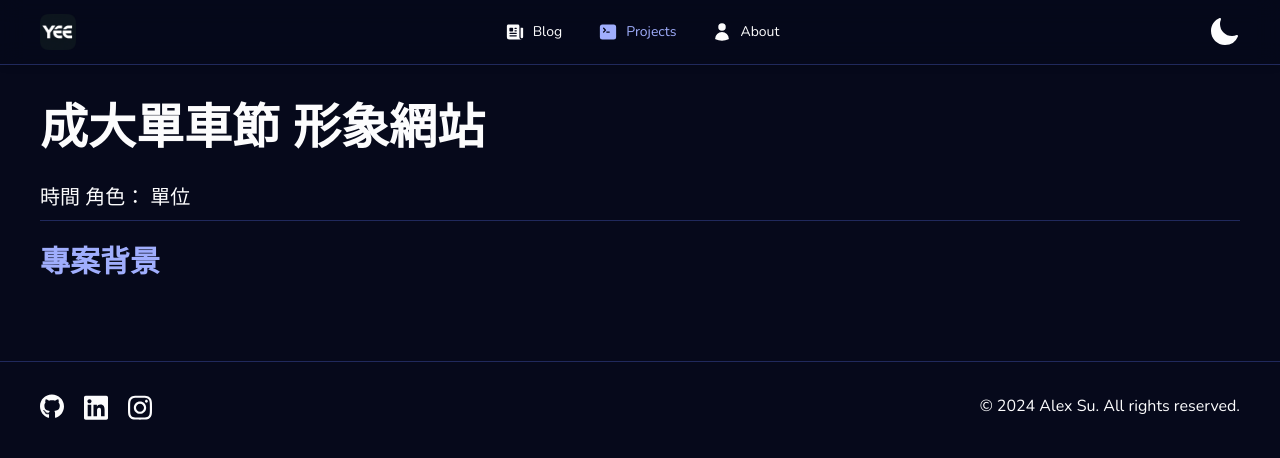
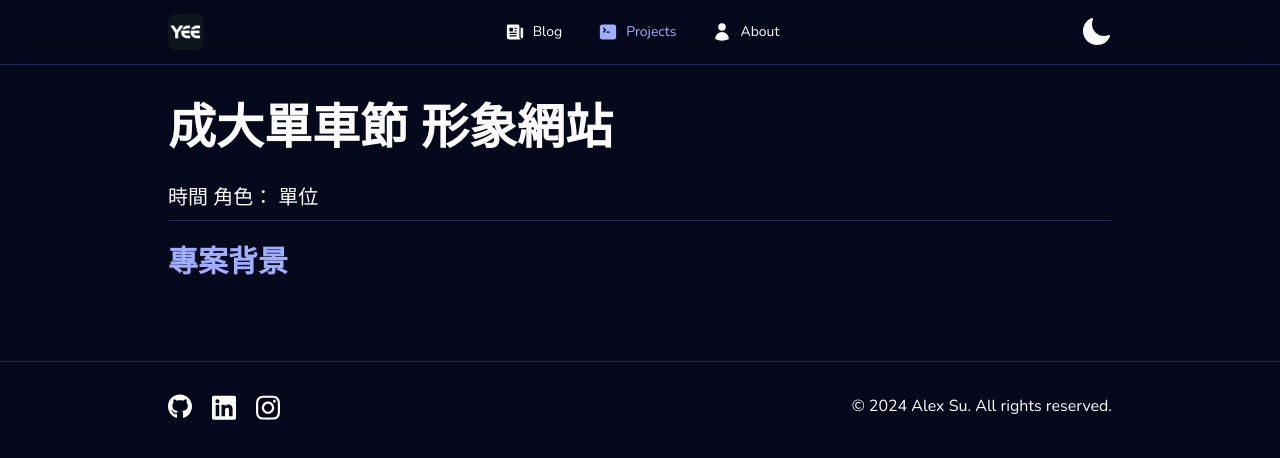
Before and after one commit to yeeway0609/yeeway.dev, a Next.js app: page /projects/ncku-bikefestival in a window 1280 px wide. Shown: the top 458 px of the page. Built offline with nearby package versions, Linux system fonts and the light colour scheme.

Commit message:
refactor: add TableOfContents component
- Todo: finish TableOfContents component

```diff
--- a/package.json
+++ b/package.json
@@ -27,7 +27,6 @@
     "react-dom": "^18",
     "react-markdown": "^9.0.1",
     "remark-gfm": "^4.0.0",
-    "remark-toc": "^9.0.0",
     "tailwind-merge": "^2.2.2",
     "tailwindcss-animate": "^1.0.7"
   },
--- /dev/null
+++ b/src/app/blog/[slug]/TableOfContents.tsx
@@ -0,0 +1,14 @@
+export default function TableOfContents({ headers }: { headers: string[] }) {
+  return (
+    <aside className="mb-4">
+      <h2 className="text-xl font-bold">Table of Contents</h2>
+      <ul>
+        {headers.map((header, index) => (
+          <li key={index}>
+            <a href={`#${header}`}>{header}</a>
+          </li>
+        ))}
+      </ul>
+    </aside>
+  )
+}
--- a/src/app/blog/[slug]/page.tsx
+++ b/src/app/blog/[slug]/page.tsx
@@ -28,15 +28,17 @@ import remarkGfm from 'remark-gfm'
 import { getBlogPostBySlug } from '@/lib/fetchers'
 import { formatDate } from '@/lib/utils'
 import { Badge } from '@/components/ui/badge'
+// import TableOfContents from './TableOfContents'
 // import CommentCard from "@/components/CommentCard";
 
 export const dynamic = 'force-dynamic' // disable data caching
 
 export default async function Page({ params }: { params: { slug: string } }) {
   const post = await getBlogPostBySlug(params.slug)
+  // const toc = post.body.match(/^##\s(.+)/gm)?.map(header => header.replace(/^##\s/, '')) || []
 
   return (
-    <div className="mx-auto max-w-screen-lg">
+    <main className="mx-auto max-w-screen-sm">
       <h1 className="mb-2 mt-4 text-3xl font-bold sm:mb-4 sm:mt-8 sm:text-5xl">
         {post.title}
       </h1>
@@ -65,6 +67,6 @@ export default async function Page({ params }: { params: { slug: string } }) {
           <CommentCard key={index} userName={comment.author.login} userAvatarUrl={comment.author.avatarUrl} content={comment.body} createdAt={comment.createdAt} />
         ))}
       </div> */}
-    </div>
+    </main>
   )
 }
--- a/tailwind.config.ts
+++ b/tailwind.config.ts
@@ -1,4 +1,5 @@
 import type { Config } from 'tailwindcss'
+import plugin from 'tailwindcss/plugin'
 import tailwindcssAnimate from 'tailwindcss-animate'
 
 const config = {
@@ -11,16 +12,6 @@ const config = {
   ],
   prefix: '',
   theme: {
-    container: {
-      center: true,
-      padding: '40px',
-      screens: {
-        'sm': '640px',
-        'md': '768px',
-        'lg': '1024px',
-        'xl': '1280px',
-      },
-    },
     extend: {
       colors: {
         border: 'hsl(var(--border))',
@@ -82,7 +73,19 @@ const config = {
       }
     },
   },
-  plugins: [tailwindcssAnimate],
+  plugins: [
+    tailwindcssAnimate,
+    plugin(function ({ addComponents }) {
+      addComponents({
+        '.container': {
+          '@apply mx-auto px-4 max-w-screen-lg': {},
+          '@screen md': {
+            '@apply px-10': {}
+          }
+        },
+      })
+    }),
+  ],
 } satisfies Config
 
 export default config
```
Also changed, not shown: 1 other file (tests, documents, lock files or other folders).
